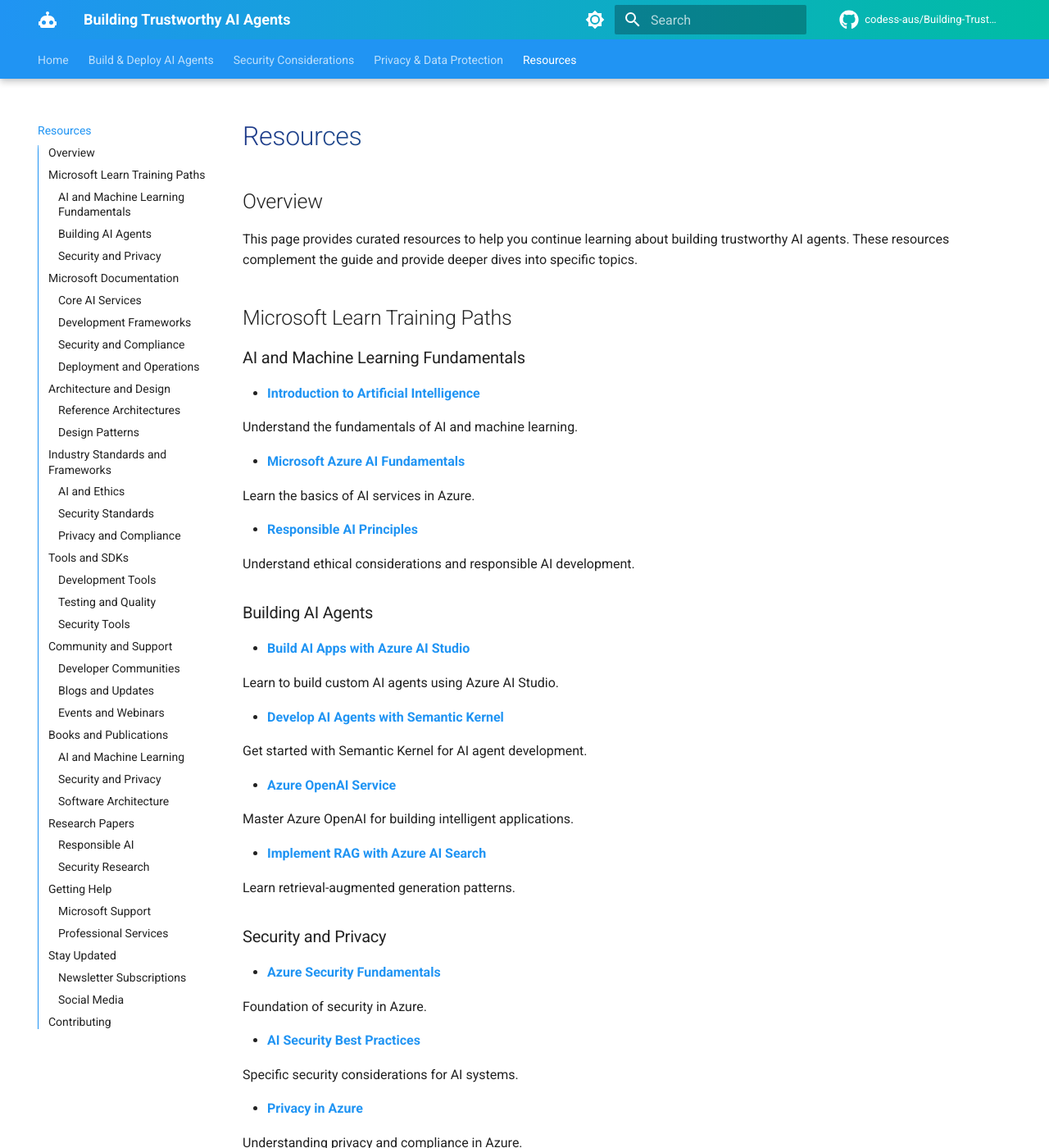
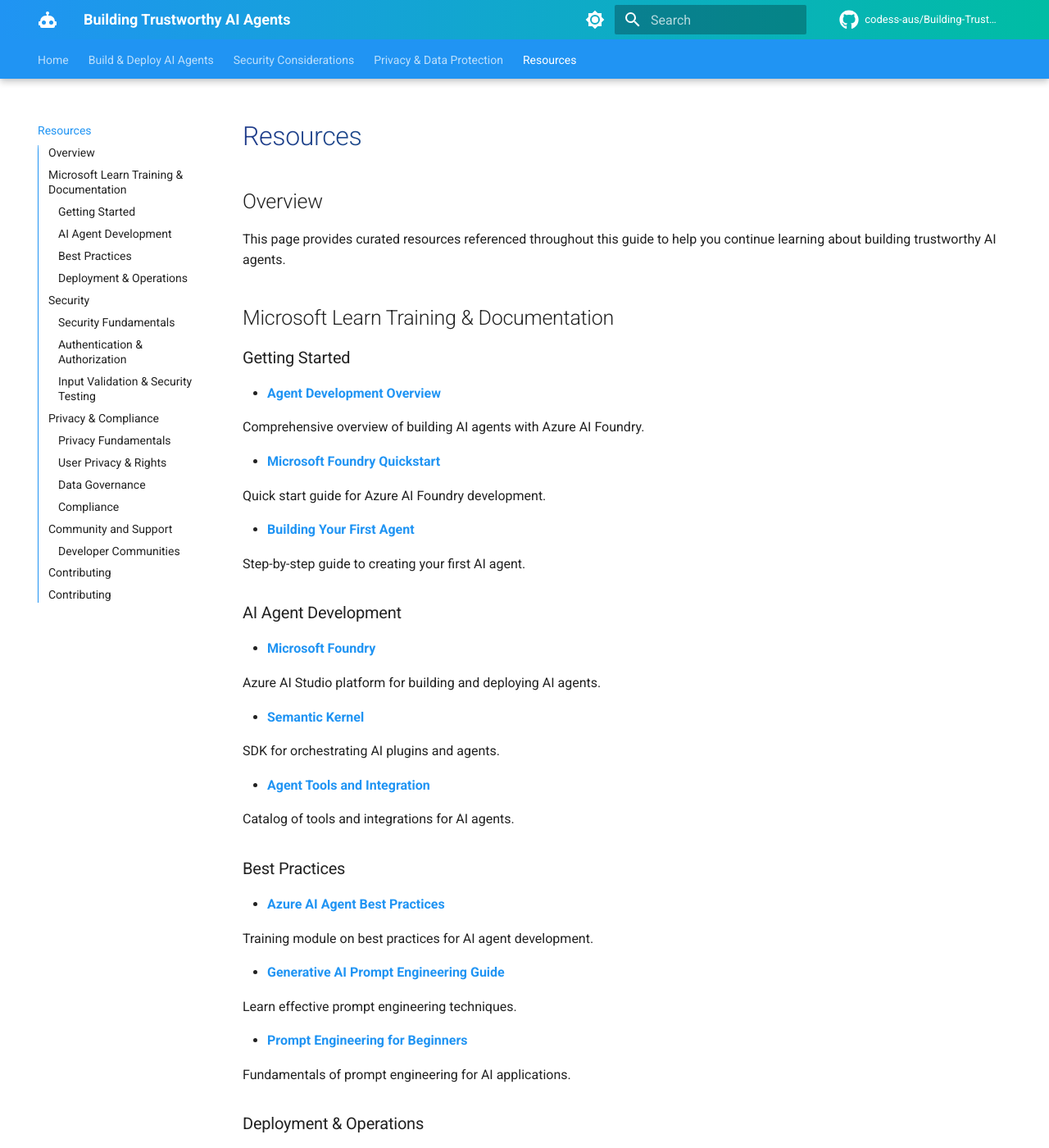
Before and after one commit to codess-aus/Building-Trustworthy-AI-Agents, an MkDocs documentation site: the page built from docs/resources.md, in a window 1280 px wide and 1400 px high. Shown: the whole window at 82% size. Built offline with MkDocs 1.6.1 and Material for MkDocs 9.7.7, drawn with Linux system fonts in a browser that asks for light colours; comment, search, counter and statistics services are not loaded; some of the changed text lies outside the part shown.

Commit message:
Refactor resources documentation for clarity and organization

```diff
--- a/docs/resources.md
+++ b/docs/resources.md
@@ -2,396 +2,235 @@
 
 ## Overview
 
-This page provides curated resources to help you continue learning about building trustworthy AI agents. These resources complement the guide and provide deeper dives into specific topics.
+This page provides curated resources referenced throughout this guide to help you continue learning about building trustworthy AI agents.
 
-## Microsoft Learn Training Paths
+## Microsoft Learn Training & Documentation
 
-### AI and Machine Learning Fundamentals
+### Getting Started
 
-- [**Introduction to Artificial Intelligence**](https://learn.microsoft.com/training/modules/introduction-to-ai/)
+- [**Agent Development Overview**](https://learn.microsoft.com/en-gb/azure/ai-foundry/agents/overview?view=foundry)
 
-  Understand the fundamentals of AI and machine learning.
+  Comprehensive overview of building AI agents with Azure AI Foundry.
 
-- [**Microsoft Azure AI Fundamentals**](https://learn.microsoft.com/training/paths/get-started-with-artificial-intelligence-on-azure/)
+- [**Microsoft Foundry Quickstart**](https://learn.microsoft.com/en-gb/azure/ai-foundry/quickstarts/get-started-code?view=foundry&tabs=python%2Cpython2)
 
-  Learn the basics of AI services in Azure.
+  Quick start guide for Azure AI Foundry development.
 
-- [**Responsible AI Principles**](https://learn.microsoft.com/training/paths/responsible-ai-business-principles/)
+- [**Building Your First Agent**](https://learn.microsoft.com/azure/ai-services/agents/quickstart)
 
-  Understand ethical considerations and responsible AI development.
+  Step-by-step guide to creating your first AI agent.
 
-### Building AI Agents
+### AI Agent Development
 
-- [**Build AI Apps with Azure AI Studio**](https://learn.microsoft.com/training/paths/create-custom-copilots-ai-studio/)
+- [**Microsoft Foundry**](https://learn.microsoft.com/azure/ai-studio/)
 
-  Learn to build custom AI agents using Azure AI Studio.
-
-- [**Develop AI Agents with Semantic Kernel**](https://learn.microsoft.com/semantic-kernel/get-started/quick-start-guide)
-
-  Get started with Semantic Kernel for AI agent development.
-
-- [**Azure OpenAI Service**](https://learn.microsoft.com/training/paths/develop-ai-solutions-azure-openai/)
-
-  Master Azure OpenAI for building intelligent applications.
-
-- [**Implement RAG with Azure AI Search**](https://learn.microsoft.com/training/modules/improve-search-results-vector-search/)
-
-  Learn retrieval-augmented generation patterns.
-
-### Security and Privacy
-
-- [**Azure Security Fundamentals**](https://learn.microsoft.com/training/paths/azure-security-fundamentals/)
-
-  Foundation of security in Azure.
-
-- [**AI Security Best Practices**](https://learn.microsoft.com/security/ai/)
-
-  Specific security considerations for AI systems.
-
-- [**Privacy in Azure**](https://learn.microsoft.com/training/modules/intro-to-azure-compliance/)
-
-  Understanding privacy and compliance in Azure.
-
-## Microsoft Documentation
-
-### Core AI Services
-
-- [**Azure AI Services Documentation**](https://docs.microsoft.com/azure/ai-services/)
-
-  Comprehensive documentation for all Azure AI services.
-
-- [**Azure OpenAI Service Docs**](https://docs.microsoft.com/azure/ai-services/openai/)
-
-  Complete guide to Azure OpenAI capabilities.
-
-- [**Azure AI Search**](https://docs.microsoft.com/azure/search/)
-
-  Documentation for implementing search and RAG patterns.
-
-- [**Azure AI Content Safety**](https://docs.microsoft.com/azure/ai-services/content-safety/)
-
-  Protect your applications with content moderation.
-
-### Development Frameworks
+  Azure AI Studio platform for building and deploying AI agents.
 
 - [**Semantic Kernel**](https://learn.microsoft.com/semantic-kernel/)
 
   SDK for orchestrating AI plugins and agents.
 
-- [**Prompt Flow**](https://learn.microsoft.com/azure/machine-learning/prompt-flow/)
+- [**Agent Tools and Integration**](https://learn.microsoft.com/en-gb/azure/ai-foundry/agents/concepts/tool-catalog?view=foundry)
 
-  Tool for developing and evaluating LLM applications.
+  Catalog of tools and integrations for AI agents.
 
-- [**LangChain**](https://python.langchain.com/)
+### Best Practices
 
-  Framework for developing applications with LLMs.
+- [**Azure AI Agent Best Practices**](https://learn.microsoft.com/en-us/training/modules/adopt-ai-agent-best-practice/)
 
-### Security and Compliance
+  Training module on best practices for AI agent development.
 
-- [**Microsoft Security Documentation**](https://docs.microsoft.com/security/)
+- [**Generative AI Prompt Engineering Guide**](https://learn.microsoft.com/en-us/training/modules/create-prompts-for-generative-ai-training-tools/)
 
-  Comprehensive security guidance.
+  Learn effective prompt engineering techniques.
 
-- [**Azure Key Vault**](https://docs.microsoft.com/azure/key-vault/)
+- [**Prompt Engineering for Beginners**](https://github.com/microsoft/generative-ai-for-beginners/tree/main/04-prompt-engineering-fundamentals)
 
-  Secure secrets management.
+  Fundamentals of prompt engineering for AI applications.
 
-- [**Azure Active Directory**](https://docs.microsoft.com/azure/active-directory/)
+### Deployment & Operations
 
-  Identity and access management.
+- [**Azure Container Apps Documentation**](https://learn.microsoft.com/azure/container-apps/)
 
-- [**Microsoft Compliance Center**](https://docs.microsoft.com/microsoft-365/compliance/)
+  Deploy and scale containerized AI agents.
 
-  Compliance tools and guidance.
+- [**Azure Functions for Python**](https://learn.microsoft.com/azure/azure-functions/functions-reference-python)
 
-### Deployment and Operations
+  Serverless deployment options for Python-based agents.
 
-- [**Azure Container Apps**](https://docs.microsoft.com/azure/container-apps/)
+- [**AKS Best Practices**](https://learn.microsoft.com/azure/aks/best-practices)
 
-  Deploy and scale containerized applications.
+  Best practices for deploying on Azure Kubernetes Service.
 
-- [**Azure Kubernetes Service**](https://docs.microsoft.com/azure/aks/)
+- [**Azure Monitor and Application Insights**](https://learn.microsoft.com/azure/azure-monitor/)
 
-  Managed Kubernetes for production deployments.
+  Monitoring and observability for AI applications.
 
-- [**Azure Monitor**](https://docs.microsoft.com/azure/azure-monitor/)
+## Security
 
-  Comprehensive monitoring and diagnostics.
+### Security Fundamentals
 
-- [**Application Insights**](https://docs.microsoft.com/azure/azure-monitor/app/app-insights-overview)
+- [**Secure AI**](https://learn.microsoft.com/en-us/azure/cloud-adoption-framework/scenarios/ai/secure)
 
-  Application performance monitoring.
+  Cloud adoption framework for securing AI workloads.
 
-## Architecture and Design
+- [**Azure AI Content Safety**](https://learn.microsoft.com/azure/ai-services/content-safety/)
 
-### Reference Architectures
+  Content moderation and safety services.
 
-- [**Azure Architecture Center**](https://docs.microsoft.com/azure/architecture/)
+- [**Azure Security Documentation**](https://learn.microsoft.com/azure/security/)
 
-  Proven patterns and practices for Azure solutions.
+  Comprehensive Azure security guidance.
 
-- [**AI Architecture Patterns**](https://docs.microsoft.com/azure/architecture/ai/)
+- [**Responsible AI Security**](https://learn.microsoft.com/azure/machine-learning/concept-responsible-ai)
 
-  Specific patterns for AI applications.
+  Security aspects of responsible AI development.
 
-- [**Microservices Architecture**](https://docs.microsoft.com/azure/architecture/microservices/)
+- [**Azure Key Vault**](https://learn.microsoft.com/azure/key-vault/)
 
-  Building scalable microservices.
+  Secure secrets and key management.
 
-- [**Well-Architected Framework**](https://docs.microsoft.com/azure/architecture/framework/)
+### Authentication & Authorization
 
-  Five pillars of architectural excellence.
+- [**Microsoft identity platform documentation**](https://learn.microsoft.com/azure/active-directory/develop/)
 
-### Design Patterns
+  Identity and authentication services.
 
-- [**Cloud Design Patterns**](https://docs.microsoft.com/azure/architecture/patterns/)
+- [**Managed identities for Azure resources documentation**](https://learn.microsoft.com/azure/active-directory/managed-identities-azure-resources/)
 
-  Common patterns for cloud applications.
+  Managed identity implementation guide.
 
-- [**Enterprise Integration Patterns**](https://www.enterpriseintegrationpatterns.com/)
+- [**Azure RBAC**](https://learn.microsoft.com/azure/role-based-access-control/)
 
-  Patterns for integrating systems.
+  Role-based access control for Azure resources.
 
-## Industry Standards and Frameworks
+- [**API Management Authentication**](https://learn.microsoft.com/azure/api-management/api-management-authentication-policies)
 
-### AI and Ethics
+  Authentication policies for API management.
 
-- [**OECD AI Principles**](https://oecd.ai/en/ai-principles)
+### Input Validation & Security Testing
 
-  International principles for AI development.
+- [**Input validation mitigations**](https://learn.microsoft.com/en-us/azure/security/develop/threat-modeling-tool-input-validation)
 
-- [**IEEE Ethically Aligned Design**](https://ethicsinaction.ieee.org/)
+  Techniques for validating and sanitizing inputs.
 
-  Framework for ethical AI design.
+- [**Azure Web Application Firewall**](https://learn.microsoft.com/azure/web-application-firewall/)
 
-- [**Partnership on AI**](https://partnershiponai.org/)
+  WAF for protecting web applications.
 
-  Best practices and guidelines.
+- [**Microsoft Threat Modeling Tool**](https://learn.microsoft.com/azure/security/develop/threat-modeling-tool)
 
-### Security Standards
+  Tool for identifying security threats.
 
-- [**OWASP Top 10 for LLMs**](https://owasp.org/www-project-top-10-for-large-language-model-applications/)
+- [**Azure Security Best Practices**](https://learn.microsoft.com/azure/security/fundamentals/best-practices-and-patterns)
 
-  Security risks specific to LLM applications.
+  Security best practices and patterns.
 
-- [**OWASP AI Security and Privacy Guide**](https://owasp.org/www-project-ai-security-and-privacy-guide/)
+- [**AI Red Teaming**](https://learn.microsoft.com/security/ai-red-team/)
 
-  Comprehensive security guidance for AI systems.
+  Red teaming techniques for AI systems.
 
-- [**NIST AI Risk Management Framework**](https://www.nist.gov/itl/ai-risk-management-framework)
+## Privacy & Compliance
 
-  Framework for managing AI risks.
+### Privacy Fundamentals
 
-- [**MITRE ATT&CK for AI**](https://atlas.mitre.org/)
+- [**Azure Privacy Documentation**](https://learn.microsoft.com/azure/compliance/offerings/)
 
-  Adversarial threat landscape for AI systems.
+  Privacy compliance in Azure.
 
-### Privacy and Compliance
+- [**Data Protection in Azure**](https://learn.microsoft.com/azure/security/fundamentals/data-encryption-best-practices)
 
-- [**GDPR Compliance**](https://gdpr.eu/)
+  Best practices for data encryption and protection.
 
-  Official GDPR information and requirements.
+- [**Azure Confidential Computing**](https://learn.microsoft.com/azure/confidential-computing/)
 
-- [**CCPA Regulations**](https://oag.ca.gov/privacy/ccpa)
+  Hardware-based confidential computing services.
 
-  California Consumer Privacy Act guidance.
+- [**Responsible AI Privacy**](https://learn.microsoft.com/azure/machine-learning/concept-responsible-ai)
 
-- [**NIST Privacy Framework**](https://www.nist.gov/privacy-framework)
+  Privacy considerations in responsible AI.
 
-  Framework for privacy risk management.
+### User Privacy & Rights
 
-- [**ISO/IEC 27701**](https://www.iso.org/standard/71670.html)
+- [**Privacy in Azure**](https://learn.microsoft.com/azure/compliance/offerings/)
 
-  Privacy information management systems.
+  Azure compliance and privacy offerings.
 
-## Tools and SDKs
+- [**User Rights Management**](https://learn.microsoft.com/azure/active-directory/identity-protection/)
 
-### Development Tools
+  Identity protection and user rights.
 
-- [**Azure CLI**](https://docs.microsoft.com/cli/azure/)
+- [**Consent Management**](https://learn.microsoft.com/azure/active-directory-b2c/custom-policy-overview)
 
-  Command-line tools for Azure.
+  Implementing consent management with Azure AD B2C.
 
-- [**Azure SDK for Python**](https://docs.microsoft.com/python/api/overview/azure/)
+### Data Governance
 
-  Python SDK for Azure services.
+- [**Azure Purview Data Governance**](https://learn.microsoft.com/azure/purview/)
 
-- [**Azure SDK for .NET**](https://docs.microsoft.com/dotnet/azure/)
+  Unified data governance solution.
 
-  .NET SDK for Azure services.
+- [**Data Classification in Azure**](https://learn.microsoft.com/azure/information-protection/what-is-information-protection)
 
-- [**Visual Studio Code**](https://code.visualstudio.com/)
+  Information protection and classification.
 
-  Free code editor with Azure extensions.
+- [**Azure Data Catalog**](https://learn.microsoft.com/azure/data-catalog/)
 
-### Testing and Quality
+  Data discovery and cataloging.
 
-- [**Promptfoo**](https://www.promptfoo.dev/)
+- [**Data Governance Best Practices**](https://learn.microsoft.com/en-gb/azure/architecture/databases/guide/data-obfuscation-with-delphix-in-azure-data-factory)
 
-  Test and evaluate LLM outputs.
+  Data obfuscation and governance patterns.
 
-- [**Azure Load Testing**](https://docs.microsoft.com/azure/load-testing/)
+### Compliance
 
-  Load testing for applications.
+- [**Microsoft Purview**](https://learn.microsoft.com/microsoft-365/compliance/)
 
-- [**Playwright**](https://playwright.dev/)
+  Compliance management platform.
 
-  End-to-end testing framework.
+- [**Azure Compliance Documentation**](https://learn.microsoft.com/azure/compliance/)
 
-### Security Tools
+  Comprehensive compliance guidance.
 
-- [**Microsoft Threat Modeling Tool**](https://docs.microsoft.com/azure/security/develop/threat-modeling-tool)
+- [**GDPR Compliance in Azure**](https://learn.microsoft.com/compliance/regulatory/gdpr)
 
-  Identify potential security issues.
-
-- [**Azure Security Center**](https://docs.microsoft.com/azure/security-center/)
-
-  Unified security management.
+  GDPR compliance resources.
 
 ## Community and Support
 
 ### Developer Communities
 
-- [**Microsoft AI Developer Community**](https://techcommunity.microsoft.com/t5/ai-and-machine-learning/ct-p/AI)
-
-  Connect with other AI developers.
-
-- [**Azure Community**](https://azure.microsoft.com/support/community/)
-
-  Ask questions and share knowledge.
-
 - [**GitHub Discussions**](https://github.com/microsoft/semantic-kernel/discussions)
 
   Semantic Kernel community discussions.
 
-- [**Stack Overflow**](https://stackoverflow.com/questions/tagged/azure-ai)
+---
 
-  Technical Q&A for Azure AI.
+## Contributing
 
-### Blogs and Updates
+Found a great resource we should include? Have suggestions for improving this guide?
 
-- [**Azure AI Blog**](https://azure.microsoft.com/blog/topics/ai-machine-learning/)
+- **Report Issues**: Create an issue in our [GitHub repository](https://github.com/codess-aus/Building-Trustworthy-AI-Agents/issues)
+- **Contribute**: Submit a pull request with your suggestions
+- **Feedback**: Share your experience and suggestions
 
-  Latest news and updates.
+---
 
-- [**Microsoft Security Blog**](https://www.microsoft.com/security/blog/)
-
-  Security insights and best practices.
-
-- [**Azure Architecture Blog**](https://techcommunity.microsoft.com/t5/azure-architecture-blog/bg-p/AzureArchitectureBlog)
-
-  Architecture patterns and guidance.
-
-### Events and Webinars
-
-- [**Microsoft Build**](https://build.microsoft.com/)
-
-  Annual developer conference.
-
-- [**Microsoft Ignite**](https://ignite.microsoft.com/)
-
-  Technical conference for IT professionals.
-
-- [**AI Show**](https://learn.microsoft.com/shows/ai-show/)
-
-  Video series on AI technologies.
-
-## Books and Publications
-
-### AI and Machine Learning
-
-- **"Building Intelligent Systems" by Geoff Hulten**
-  Practical guide to AI system design.
-
-- **"Artificial Intelligence: A Modern Approach" by Russell & Norvig**
-  Comprehensive AI textbook.
-
-- **"Deep Learning" by Goodfellow, Bengio, and Courville**
-  Foundational deep learning concepts.
-
-### Security and Privacy
-
-- **"The AI Security Playbook" by TechTarget**
-  Security practices for AI systems.
-
-- **"Privacy by Design" by Ann Cavoukian**
-  Framework for privacy engineering.
-
-- **"Security Engineering" by Ross Anderson**
-  Comprehensive security engineering guide.
-
-### Software Architecture
-
-- **"Designing Data-Intensive Applications" by Martin Kleppmann**
-  Modern data system architecture.
-
-- **"Building Microservices" by Sam Newman**
-  Microservices architecture patterns.
-
-- **"Site Reliability Engineering" by Google**
-  Operating reliable production systems.
-
-## Research Papers
-
-### Responsible AI
-
-- [**Fairness and Machine Learning**](https://fairmlbook.org/)
-
-  Academic perspective on fairness in ML.
-
-- [**AI Ethics Guidelines**](https://www.microsoft.com/en-us/ai/responsible-ai)
-
-  Microsoft's approach to responsible AI.
-
-### Security Research
-
-- [**Adversarial Machine Learning**](https://arxiv.org/abs/1810.00969)
-
-  Research on adversarial attacks.
-
-- [**Privacy-Preserving Machine Learning**](https://arxiv.org/abs/2106.08151)
-
-  Techniques for private ML.
-
-## Getting Help
-
-### Microsoft Support
-
-- [**Azure Support Plans**](https://azure.microsoft.com/support/plans/)
-
-  Professional support options.
-
-- [**Azure Documentation**](https://docs.microsoft.com/azure/)
-
-  Comprehensive technical documentation.
-
-- [**Microsoft Q&A**](https://docs.microsoft.com/answers/)
-
-  Community-driven Q&A platform.
-
-### Professional Services
-
-- [**Microsoft FastTrack**](https://www.microsoft.com/fasttrack)
-
-  Deployment assistance for Azure.
-
-- [**Azure Solution Architects**](https://azure.microsoft.com/solutions/architecture/)
-
-  Expert architectural guidance.
-
-## Stay Updated
-
-### Newsletter Subscriptions
-
-- **Azure Updates** - Subscribe at [azure.microsoft.com/updates](https://azure.microsoft.com/updates/)
-- **AI Newsletter** - Technical insights and updates
-- **Security Updates** - Latest security advisories
-
-### Social Media
-
-- **Twitter**: [@Azure](https://twitter.com/Azure), [@AzureAI](https://twitter.com/Azure_AI)
-- **LinkedIn**: [Microsoft Azure](https://www.linkedin.com/showcase/microsoft-azure/)
-- **YouTube**: [Microsoft Azure](https://www.youtube.com/c/MicrosoftAzure)
+<div class="resource-links">
+<h3>📚 Start Learning Today</h3>
+<p>Ready to dive deeper? Start with these curated learning paths:</p>
+<ol>
+<li><strong>Beginners</strong>: Start with <a href="https://learn.microsoft.com/azure/ai-services/agents/quickstart" target="_blank" rel="noopener">Building Your First Agent</a></li>
+<li><strong>Developers</strong>: Explore <a href="https://learn.microsoft.com/semantic-kernel/" target="_blank" rel="noopener">Semantic Kernel</a></li>
+<li><strong>Security Professionals</strong>: Study <a href="https://learn.microsoft.com/azure/security/" target="_blank" rel="noopener">Azure Security Documentation</a></li>
+</ol>
+<h3>🎯 Quick Links</h3>
+<ul>
+<li><a href="https://portal.azure.com/" target="_blank" rel="noopener">Azure Portal</a></li>
+<li><a href="https://ai.azure.com/" target="_blank" rel="noopener">Azure AI Studio</a></li>
+<li><a href="https://learn.microsoft.com/" target="_blank" rel="noopener">Microsoft Learn</a></li>
+</ul>
+</div>
 
 ---
 
```
